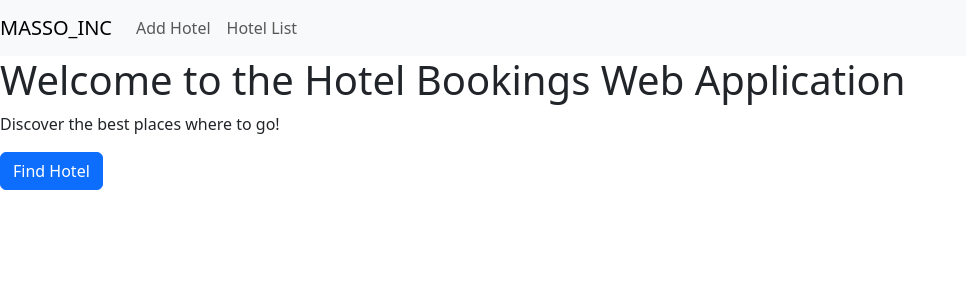
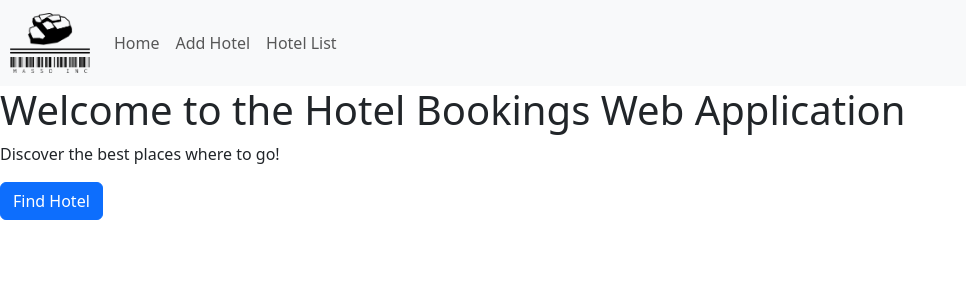
Before and after one commit to ohmpatell/Masso-Inc, a React (Create React App) app in the folder frontend/: page / in a window 1280 px wide. Shown: the top 300 px of the page, without its empty margins (0-966 px from the left). Built offline with nearby package versions, Linux system fonts and the light colour scheme.

Commit message:
Mattia second commit

```diff
--- a/frontend/src/App.js
+++ b/frontend/src/App.js
@@ -9,10 +9,19 @@ function App() {
   return (
     <Router>
       <nav class="navbar navbar-expand-lg navbar-light bg-light">
-        <Link class="navbar-brand" to="/">
-          MASSO_INC
+        <Link className="navbar-brand" to="/">
+          <img
+            src=".\logo.png"
+            alt="Logo"
+            style={{ width: "80px", marginLeft: "10px" }}
+          />
         </Link>
         <ul class="navbar-nav">
+          <li class="nav-item active">
+            <Link class="nav-link" to="/">
+              Home
+            </Link>
+          </li>
           <li class="nav-item active">
             <Link class="nav-link" to="/hotel/add">
               Add Hotel
```
Also changed, not shown: frontend/public/logo.png (added).
